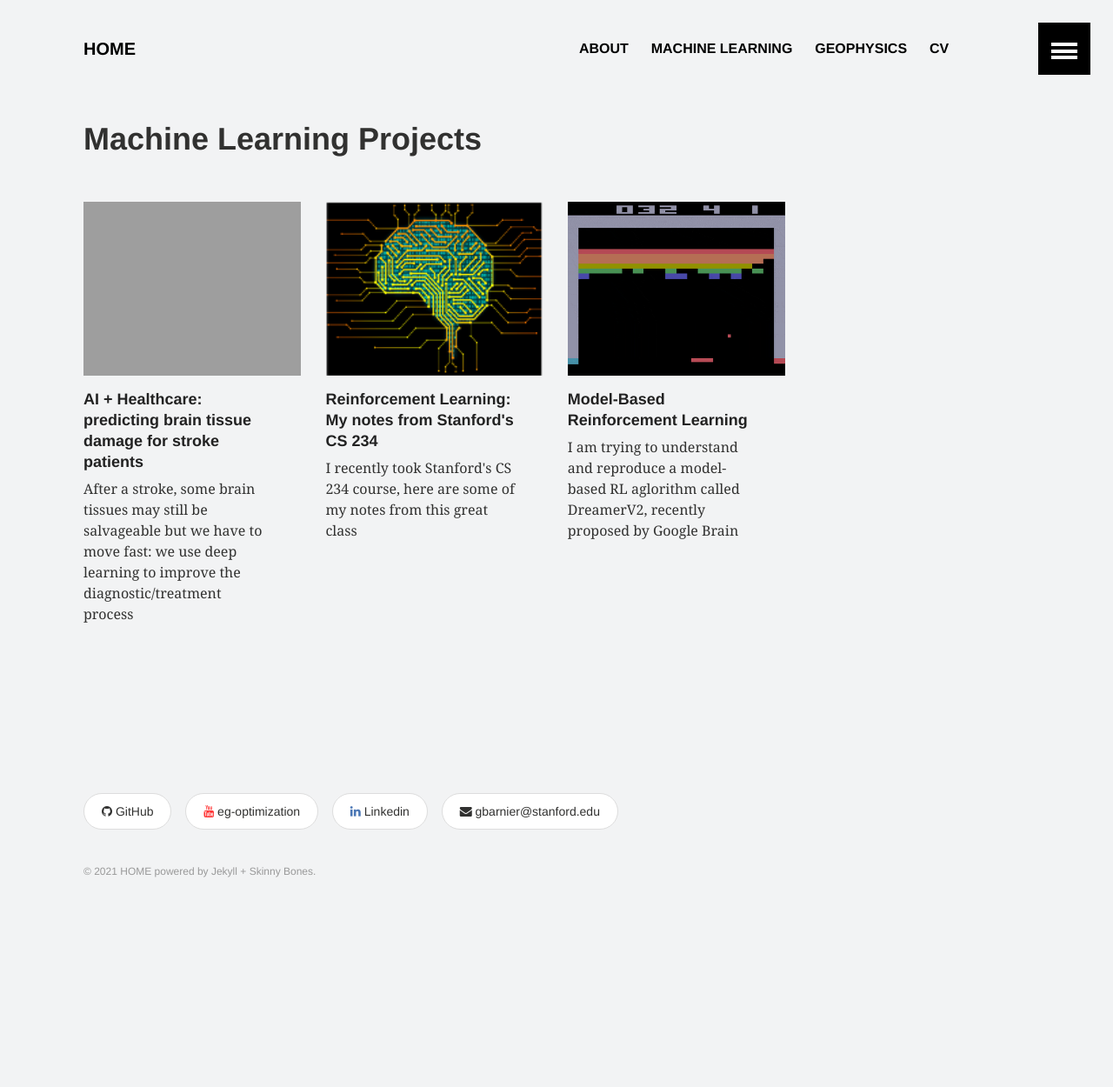
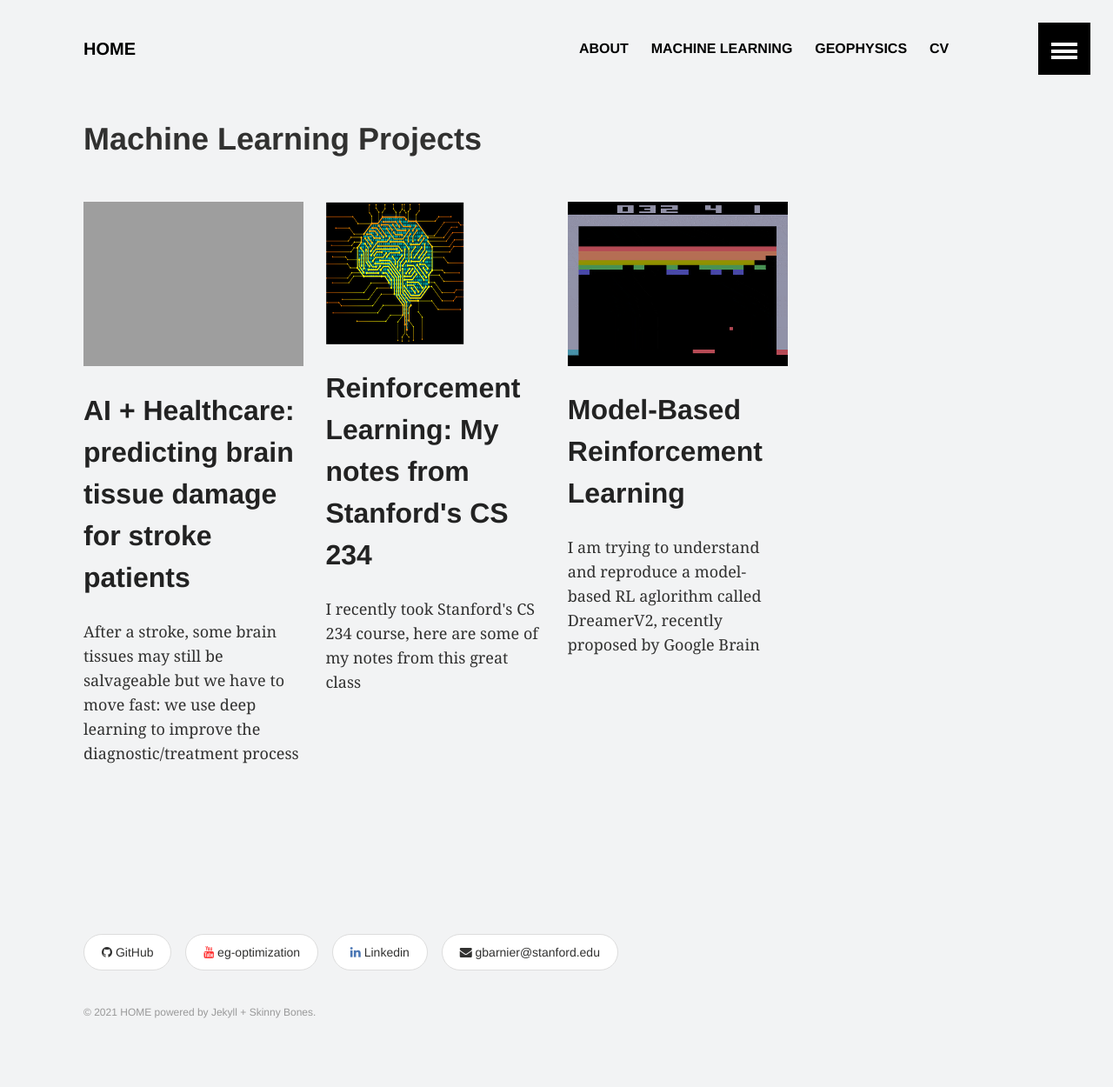
Before and after one commit to gbarnier/gbarnier.github.io, a Jekyll site: the page built from _pages/ml.md, in a window 1280 px wide. Shown: the whole page at 87% size. Built offline with Jekyll 4.4.1, drawn with Linux system fonts in a browser that asks for light colours; before the commit the page ends 1088 px from its top, so only the background shows below that.

Commit message:
Update post-grid.html

```diff
--- a/_includes/post-grid.html
+++ b/_includes/post-grid.html
@@ -1,7 +1,8 @@
 <article class="tile" itemscope itemtype="http://schema.org/Article">
     <a href="{{ site.url }}{{ post.url }}" title="{{ post.title }}" class="post-teaser">
     {% if post.image.teaser %}
-        <img src="{{ site.url }}/images/{{ post.image.teaser }}" alt="teaser" itemprop="image" style="width:250px; height:200px;">
+        <!-- <img src="{{ site.url }}/images/{{ post.image.teaser }}" alt="teaser" itemprop="image" style="width:250px; height:200px;"> -->
+        <img src="{{ site.url }}/images/{{ post.image.teaser }}" alt="teaser" itemprop="image" class="icon-fig">
     {% else %}
         <img src="{{ site.url }}/images/{{ site.teaser }}" alt="teaser" itemprop="image">{% endif %}</a>
     <!-- {% if post.date %}
@@ -11,10 +12,10 @@
             </time>
         </p>
     {% endif %} -->
-    <h2 class="post-title" itemprop="name" style="width: 220px; text-align:left; margin-bottom: -0.5em;">
-        <a href="{{ site.url }}{{ post.url }}">{{ post.title }}</a>
+    <h2 class="post-title" itemprop="name" class="description-text">
+        <a href="{{ site.url }}{{ post.url }}" class="description-text">{{ post.title }}</a>
     </h2>
-    <p class="post-excerpt" itemprop="description" style="width: 220px; text-align:left;">
+    <p class="post-excerpt" itemprop="description" class="description-text">
         {{ post.excerpt | strip_html | truncate: 160 }}
     </p>
 </article><!-- /.tile -->
```
